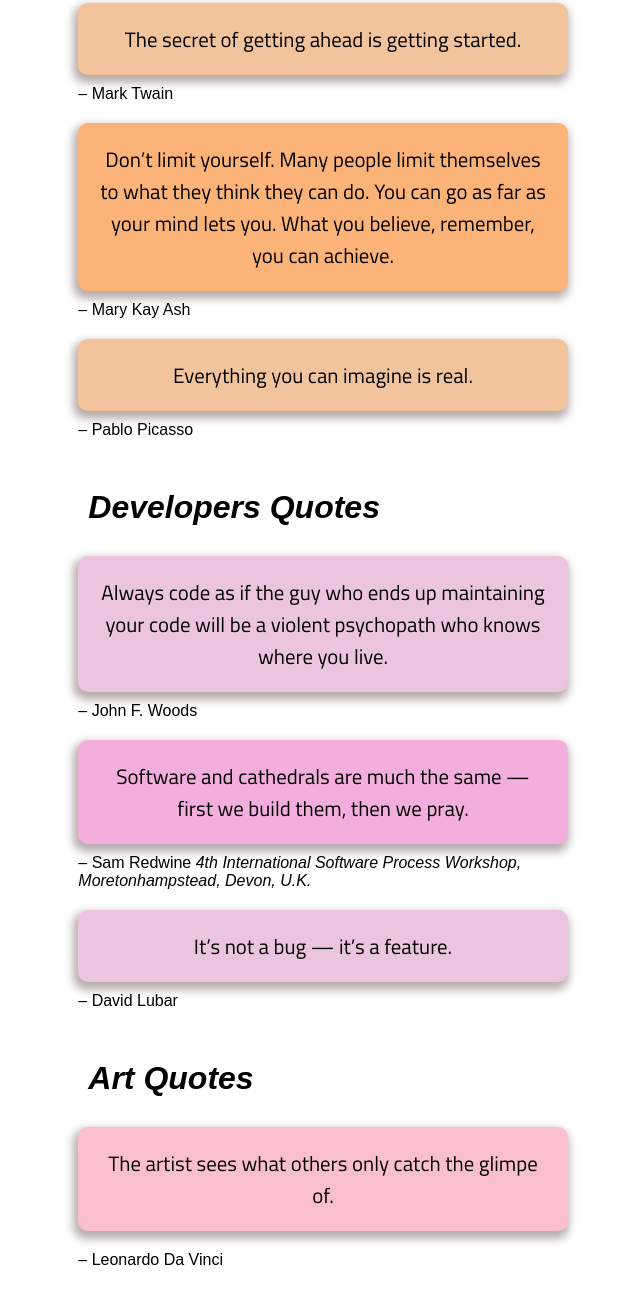
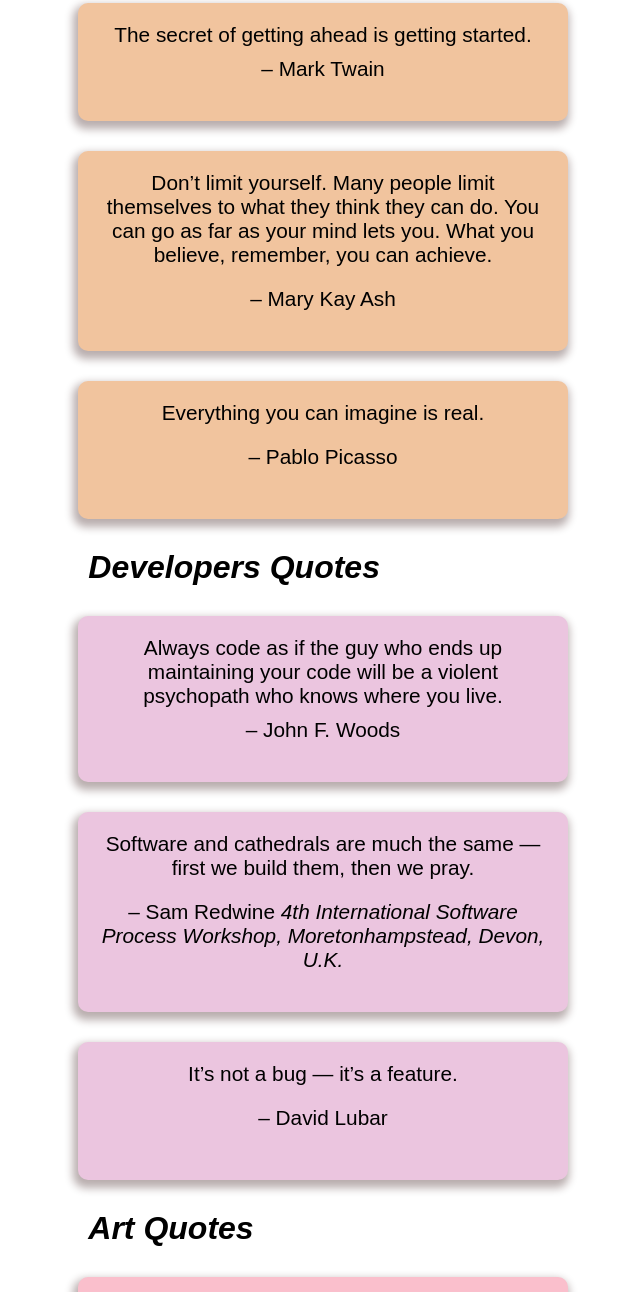
Before and after one commit to valeponchi/boolean-uk-html-quotebook, a website: page index.html in a window 1280 px wide. Shown: the part 214-1506 px from the top of the page, without its empty margins (317-957 px from the left). Drawn offline with Linux system fonts and the light colour scheme; a web font is replaced by a local one.

Commit message:
boolean-uk-html-quotebook authors inside the quote-box

```diff
--- a/index.html
+++ b/index.html
@@ -22,24 +22,41 @@
         <h2 class="title">Inspirational Quotes</h2>
         <figure class="quotes inspo-box">
           <blockquote cite="https://www.oberlo.co.uk/blog/motivational-quotes">
-          <p class="text">The secret of getting ahead is getting started.<figcaption>– Mark Twain</figcaption></p>
-          <p class="text">Don’t limit yourself. Many people limit themselves to what they think they can do. You can go as far as your mind lets you. What you believe, remember, you can achieve.<figcaption>– Mary Kay Ash</figcaption></p>
-          <p class="text">Everything you can imagine is real.<figcaption>– Pablo Picasso</figcaption></p>
+          <p class="text">The secret of getting ahead is getting started.</p>
+          <figcaption>– Mark Twain</figcaption>
+        </figure>
+        <figure class="quotes inspo-box">
+          <p class="text">Don’t limit yourself. Many people limit themselves to what they think they can do. You can go as far as your mind lets you. What you believe, remember, you can achieve.</p>
+          <figcaption>– Mary Kay Ash</figcaption>
+        </figure>
+        <figure class="quotes inspo-box">
+          <p class="text">Everything you can imagine is real.</p>
+          <figcaption>– Pablo Picasso</figcaption></p>
         </figure>
 
 
         <h2 class="title">Developers Quotes</h2>
         <figure class="quotes developers">
           <blockquote cite="">
-          <p class="text">Always code as if the guy who ends up maintaining your code will be a violent psychopath who knows where you live.<figcaption>– John F. Woods</figcaption></p>
-          <p class="text">Software and cathedrals are much the same — first we build them, then we pray.<figcaption>– Sam Redwine <cite>4th International Software Process Workshop, Moretonhampstead, Devon, U.K.</cite></figcaption></p>
+          <p class="text">Always code as if the guy who ends up maintaining your code will be a violent psychopath who knows where you live.</p>
+          <figcaption>– John F. Woods</figcaption>
+        </figure>
+        <figure class="quotes developers">
+          <p class="text">Software and cathedrals are much the same — first we build them, then we pray.</p>
+          <figcaption>– Sam Redwine <cite>4th International Software Process Workshop, Moretonhampstead, Devon, U.K.</cite></figcaption>
+        </figure>
+        <figure class="quotes developers">
           <p class="text">It’s not a bug — it’s a feature.<figcaption>– David Lubar</figcaption></p>
         </figure>
 
         <h2 class="title">Art Quotes</h2>
         <figure class="quotes art">
           <p class="text">The artist sees what others only catch the glimpe of.<figcaption>– Leonardo Da Vinci</figcaption></p>
+        </figure>
+        <figure class="quotes art">
           <p class="text">Every artist was first an amateur.<figcaption>– Ralph Waldo Emerson</figcaption></p>
+        </figure>
+        <figure class="quotes art">
           <p class="text">There is no must in art because art is free.<figcaption>– Wassily Kandinsky</figcaption></p>
         </figure>
      </section>
--- a/style.css
+++ b/style.css
@@ -72,7 +72,7 @@ h2 {
 }
 
 /* quotes-text */
-.text {
+.quotes {
   display: grid;
   grid-gap: 10px;
   border-radius: 10px;
@@ -87,16 +87,15 @@ h2 {
   box-shadow: -2px 5px 8px 3px rgba(41, 10, 10, 0.329);
 }
 
-
-.inspo-box .text {
-  background-color: rgb(241, 196, 158);
+.inspo-box {
+background-color: rgb(241, 196, 158);
 }
 
 .inspo-box p:nth-child(even) {
   background-color: rgb(252, 179, 120);
 }
 
-.developers .text {
+.developers {
   background-color: rgb(235, 197, 223);
 }
 
@@ -104,7 +103,7 @@ h2 {
   background-color: rgb(243, 174, 221);
 }
 
-.art .text {
+.art {
   background-color: rgb(250, 191, 204);
 }
 
```
